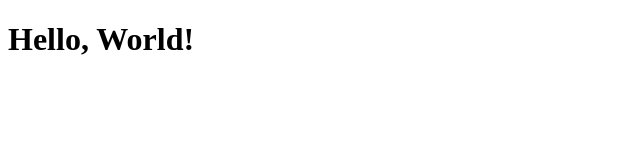
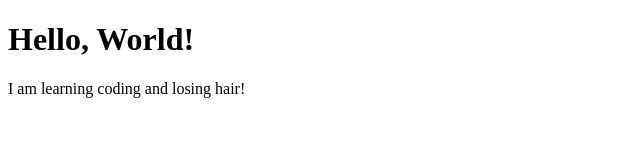
Before and after one commit to CHANEYspeaks/CHANEYspeaks, a plain HTML site: page index.html in a window 1280 px wide. Shown: the whole page, without its empty margins (0-640 px from the left). Drawn offline with Linux system fonts and the light colour scheme.

Commit message:
I am getting this

```diff
--- a/index.html
+++ b/index.html
@@ -8,5 +8,6 @@
 </head>
 <body>
 <h1>Hello, World!</h1>
+I am learning coding and losing hair!
 </body>
 </html>
```
